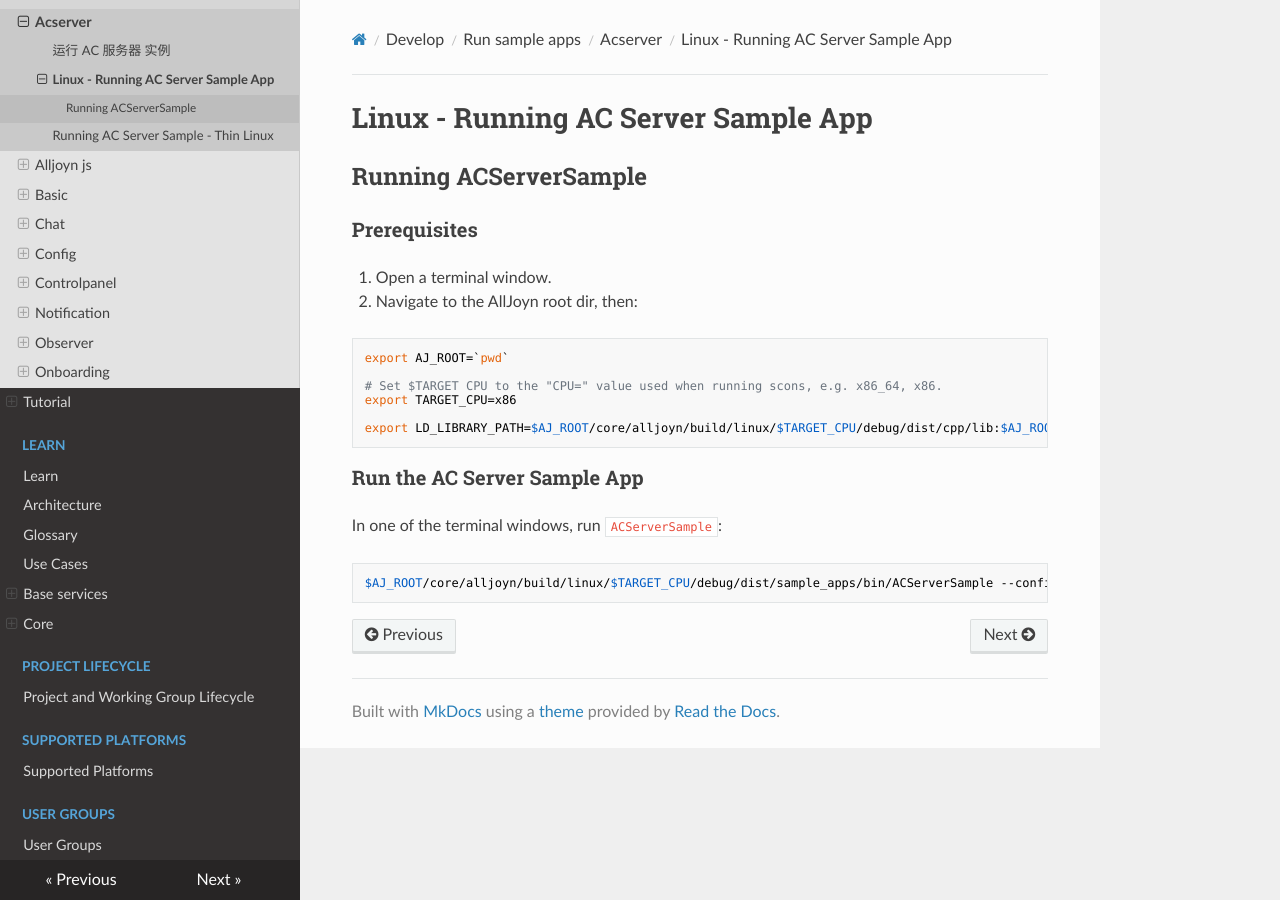
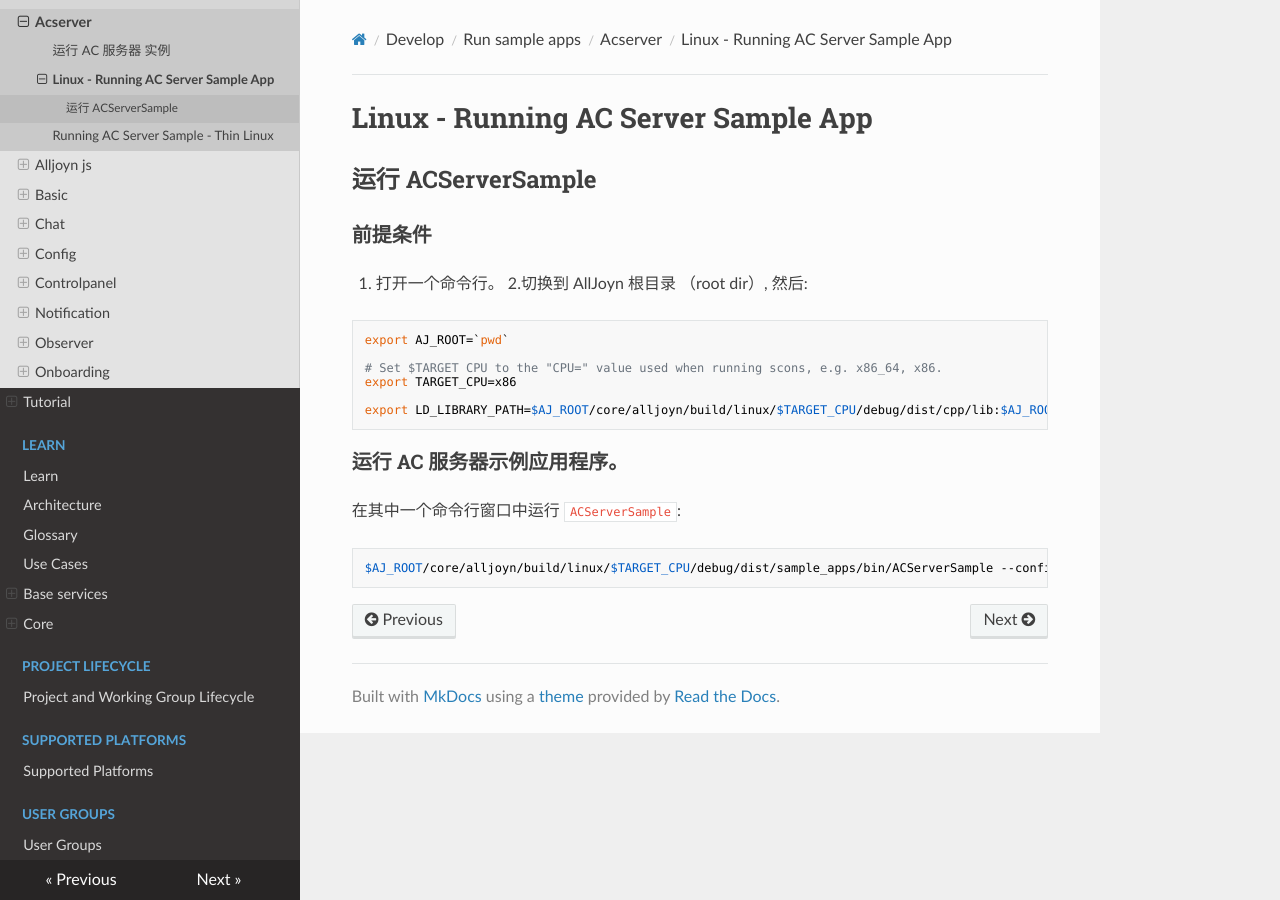
Before and after one commit to smart-conn/alljoyn-zh, an MkDocs documentation site: the page built from docs/develop/run-sample-apps/acserver/linux.md, in a window 1280 px wide. Built offline with MkDocs 1.6.1, drawn with Linux system fonts in a browser that asks for light colours; nearby versions of some CDN libraries.

Commit message:
Update linux.md

````diff
--- a/docs/develop/run-sample-apps/acserver/linux.md
+++ b/docs/develop/run-sample-apps/acserver/linux.md
@@ -1,11 +1,11 @@
 # Linux - Running AC Server Sample App
 
-## Running ACServerSample
+## 运行 ACServerSample
 
-### Prerequisites
+### 前提条件
 
-1. Open a terminal window.
-2. Navigate to the AllJoyn root dir, then:
+1. 打开一个命令行。
+2.切换到 AllJoyn 根目录 （root dir）, 然后:
 
 ```sh
 export AJ_ROOT=`pwd`
@@ -16,9 +16,9 @@ export TARGET_CPU=x86
 export LD_LIBRARY_PATH=$AJ_ROOT/core/alljoyn/build/linux/$TARGET_CPU/debug/dist/cpp/lib:$AJ_ROOT/core/alljoyn/build/linux/$TARGET_CPU/debug/dist/about/lib:$AJ_ROOT/core/alljoyn/build/linux/$TARGET_CPU/debug/dist/controlpanel/lib:$AJ_ROOT/core/alljoyn/build/linux/$TARGET_CPU/debug/dist/notification/lib:$AJ_ROOT/core/alljoyn/build/linux/$TARGET_CPU/debug/dist/services_common/lib:$LD_LIBRARY_PATH
 ```
 
-### Run the AC Server Sample App
+### 运行 AC 服务器示例应用程序。
 
-In one of the terminal windows, run `ACServerSample`:
+在其中一个命令行窗口中运行 `ACServerSample`:
 
 ```sh
 $AJ_ROOT/core/alljoyn/build/linux/$TARGET_CPU/debug/dist/sample_apps/bin/ACServerSample --config-file=$AJ_ROOT/core/alljoyn/build/linux/$TARGET_CPU/debug/dist/sample_apps/bin/ACServerSample.conf
````
